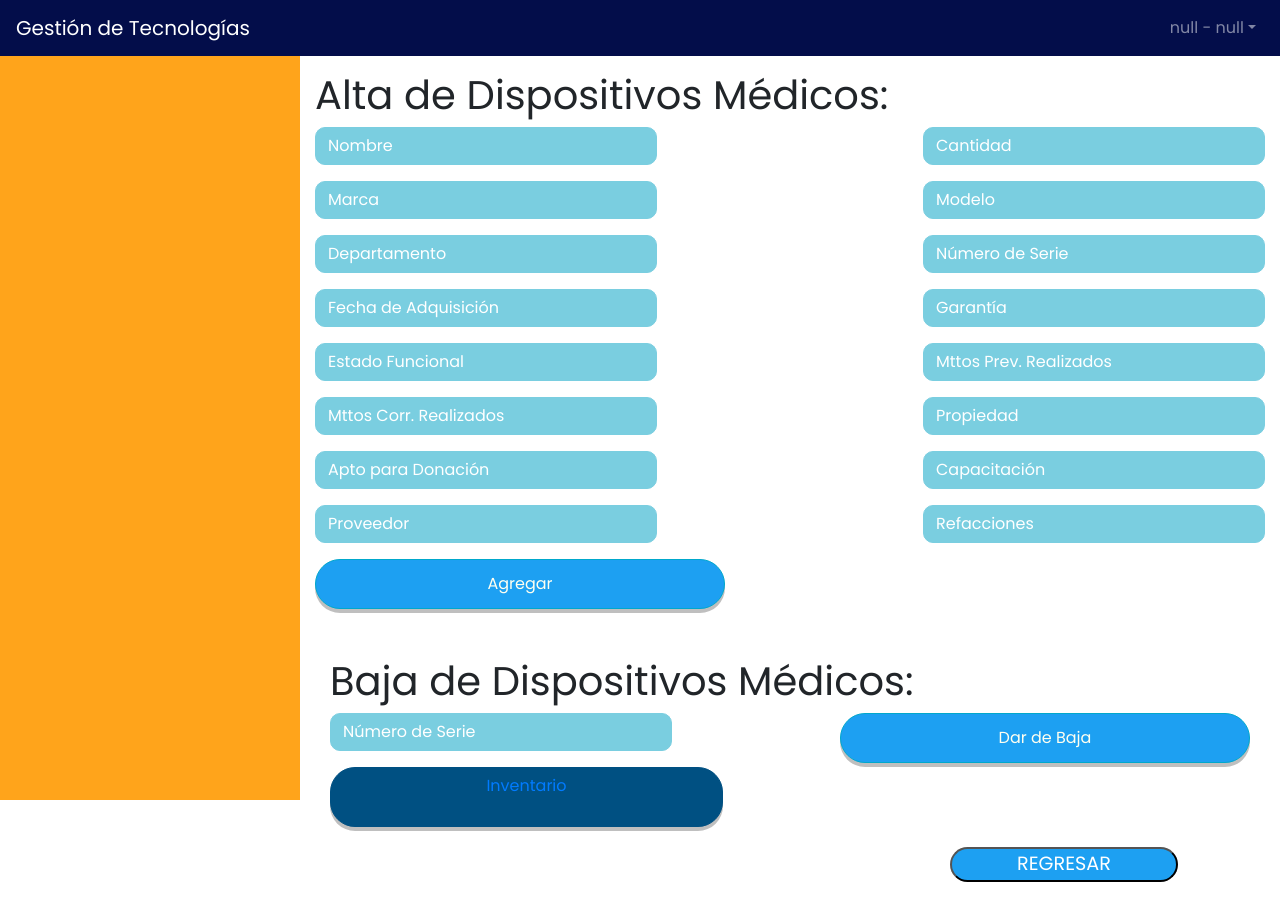
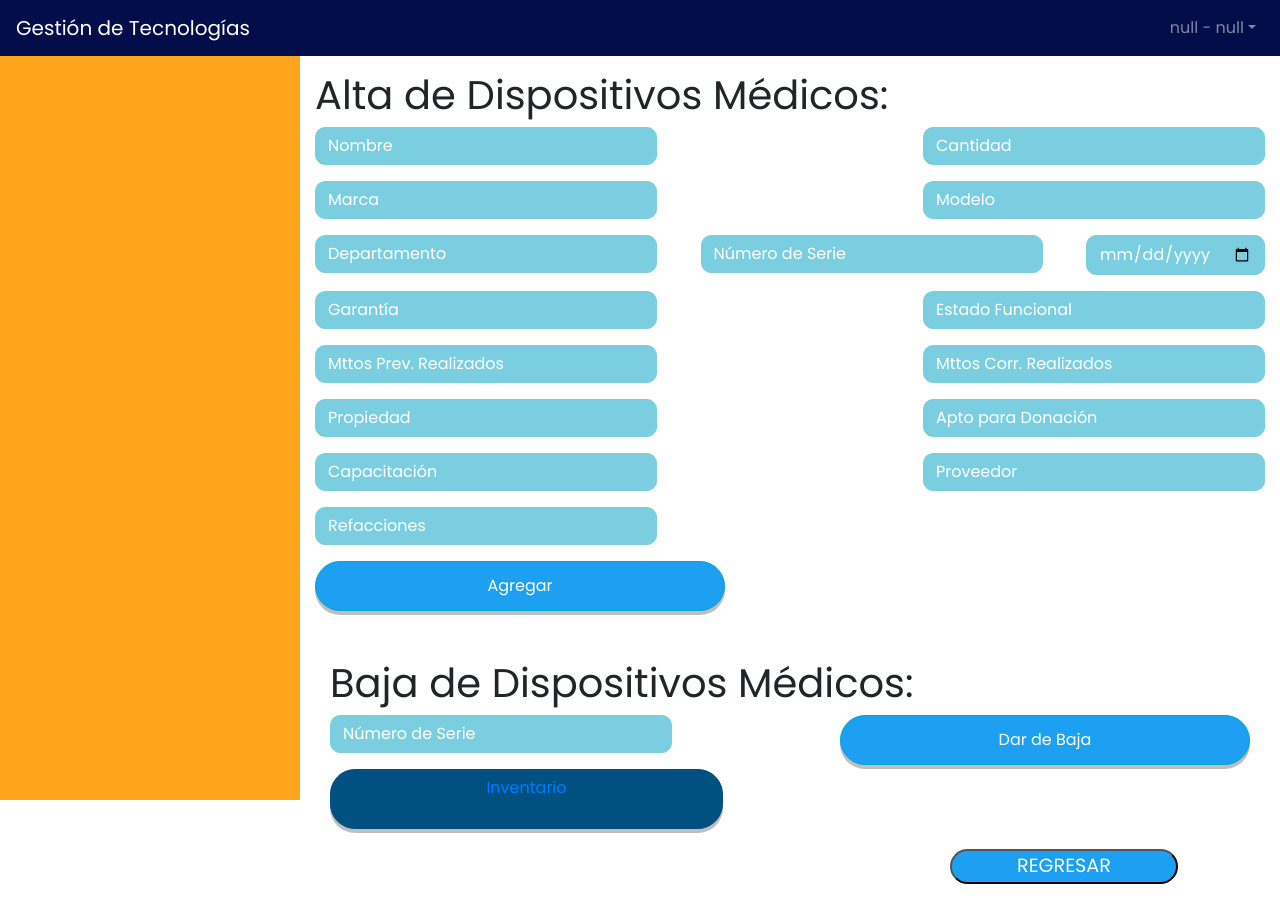
Before and after one commit to LSanchez94/Gestion-de-Tecnologia-Medica, a Vue app: page /AltasBajas in a window 1280 px wide. Built offline with nearby package versions, Linux system fonts and the light colour scheme.

Commit message:
Funciona cap en calendario

```diff
--- a/src/views/AltasBajas.vue
+++ b/src/views/AltasBajas.vue
@@ -76,8 +76,8 @@
           <form>
             <div class="form-group">
               <input
-                type="text"
-                class="form-control"
+                type="date"
+                class="form-control" id="fecha"
                 v-model="dispositivo.adq"
                 placeholder="Fecha de Adquisición"
               />
@@ -275,6 +275,9 @@ export default {
 
 }
 
+#fecha{
+  color: #fff;
+}
 .color1 {
   background-color: #7acee0;
   color: #fff;
```
Also changed, not shown: 1 other file (tests, documents, lock files or other folders).
